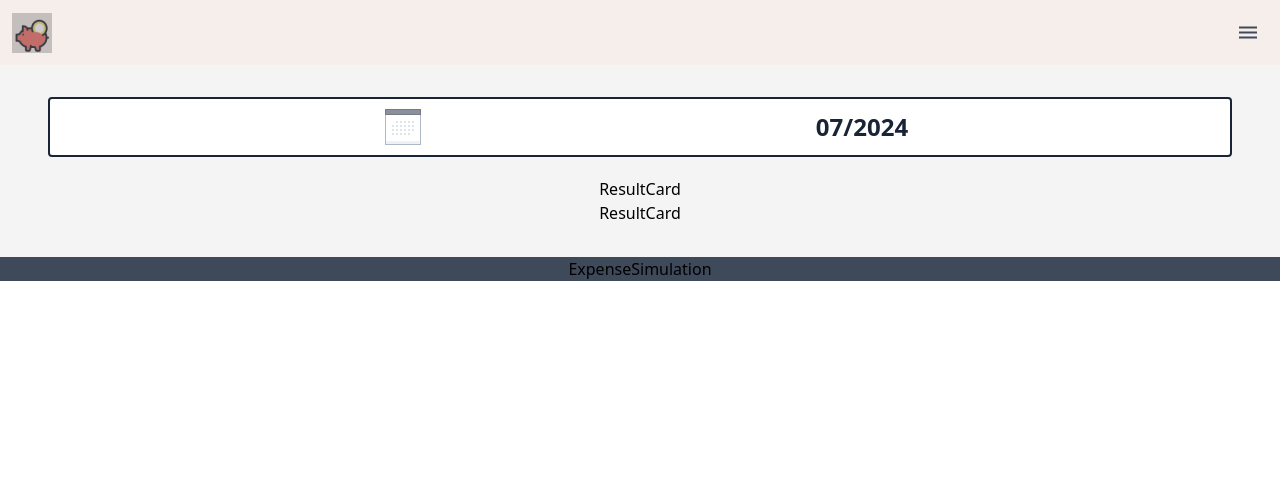
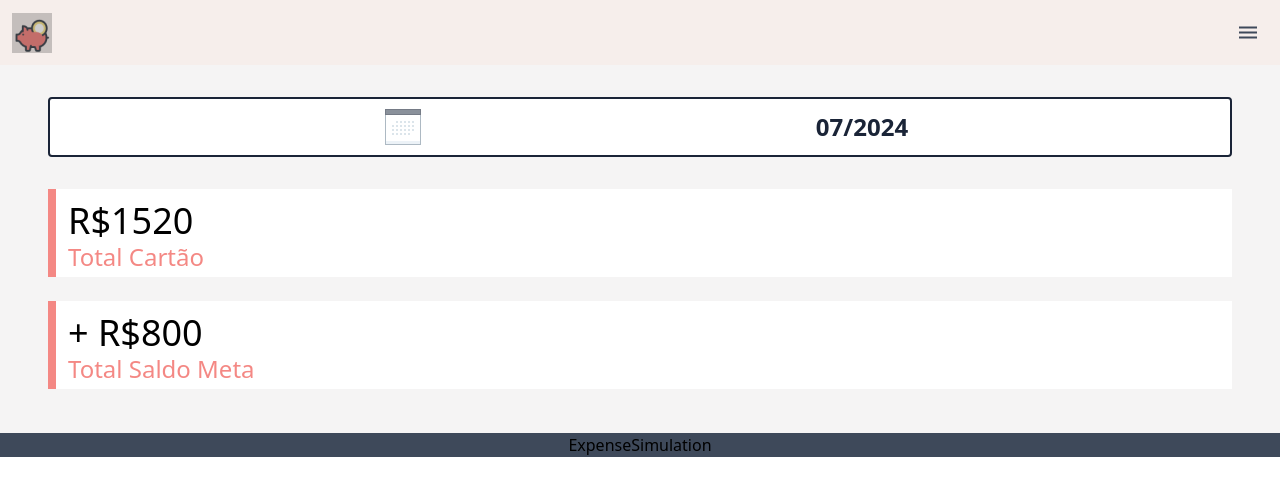
Before and after one commit to LanaGomes/buddy, a React (Vite) app: page / in a window 1280 px wide. Shown: the top 496 px of the page. Built offline with nearby package versions, Linux system fonts and the light colour scheme.

Commit message:
update.: Making component more dinamic

```diff
--- a/src/Components/ResultCard.jsx
+++ b/src/Components/ResultCard.jsx
@@ -1,4 +1,11 @@
-function ResultCard() {
-  return <div>ResultCard</div>;
+function ResultCard({ totalCartao, totalTipoGasto }) {
+  return (
+    <>
+      <div className="border-s-8 border-pink text-left px-3 pt-3 pb-1  mx-12 my-3 bg-white-whistestWhite">
+        <header className="text-4xl">{totalCartao}</header>
+        <label className="text-2xl text-pink">{totalTipoGasto}</label>
+      </div>
+    </>
+  );
 }
 export default ResultCard;
```
